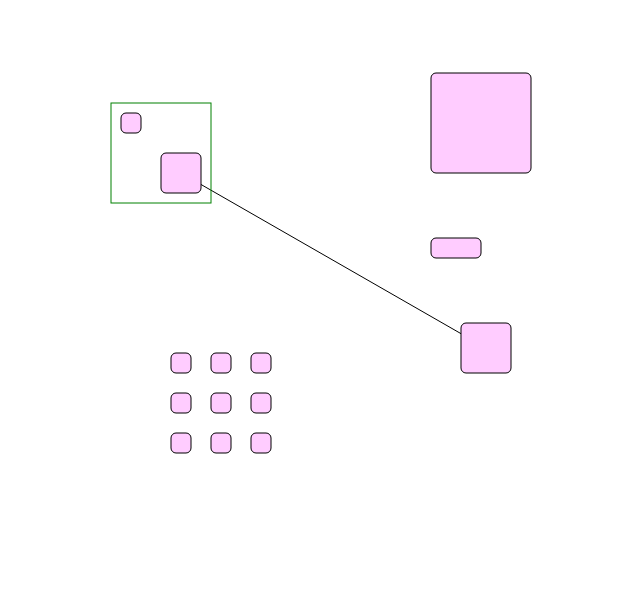
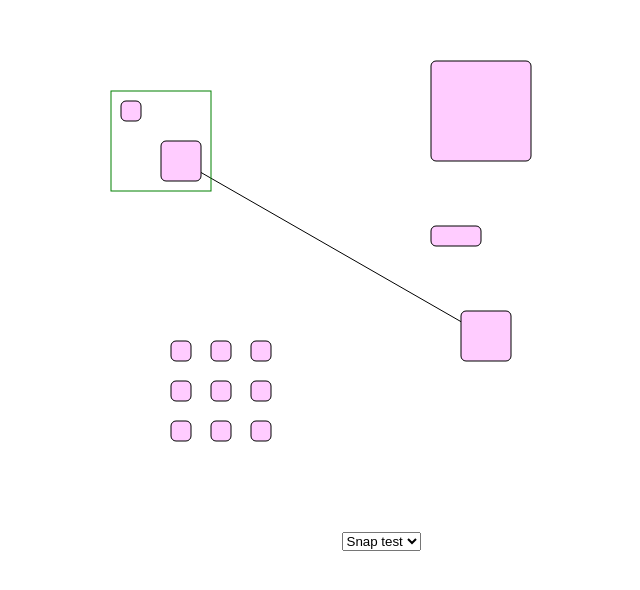
Before and after one commit to kkckkc/diagram-craft, a React (Vite) app: page / in a window 1280 px wide. Shown: the part 104-694 px from the top of the page, without its empty margins (259-899 px from the left). Built offline with nearby package versions, Linux system fonts and the light colour scheme.

Commit message:
Add sample diagrams

```diff
--- a/src/App.tsx
+++ b/src/App.tsx
@@ -1,188 +1,24 @@
 import './App.css';
-import { deserializeDiagram, SerializedDiagram } from './model/serialization.ts';
+import { deserializeDiagram } from './model/serialization.ts';
 import { Canvas } from './canvas/Canvas.tsx';
-import { useEffect } from 'react';
+import { useEffect, useState } from 'react';
+import { snapTestDiagram } from './sample/snap-test.ts';
+import { simpleDiagram } from './sample/simple.ts';
 
-const diagram: SerializedDiagram = {
-  elements: [
-    {
-      type: 'edge',
-      id: 'e1',
-      start: { anchor: 'c', node: { id: '1_2' } },
-      end: { anchor: 'c', node: { id: '2' } }
-    },
-    {
-      type: 'node',
-      nodeType: 'group',
-      id: '1',
-      bounds: {
-        pos: { x: 50, y: 50 },
-        size: { w: 100, h: 100 },
-        rotation: 0
-      },
-      children: [
-        {
-          type: 'node',
-          nodeType: 'rect',
-          id: '1_1',
-          bounds: {
-            pos: { x: 10, y: 10 },
-            size: { w: 20, h: 20 },
-            rotation: 0
-          },
-          children: []
-        },
-        {
-          type: 'node',
-          nodeType: 'rect',
-          id: '1_2',
-          bounds: {
-            pos: { x: 50, y: 50 },
-            size: { w: 40, h: 40 },
-            rotation: 0
-          },
-          children: []
-        }
-      ]
-    },
-    {
-      type: 'node',
-      nodeType: 'rect',
-      id: '2',
-      bounds: {
-        pos: { x: 400, y: 270 },
-        size: { w: 50, h: 50 },
-        rotation: 0
-      },
-      children: []
-    },
-    {
-      type: 'node',
-      nodeType: 'rect',
-      id: '3',
-      bounds: {
-        pos: { x: 370, y: 20 },
-        size: { w: 100, h: 100 },
-        rotation: 0
-      },
-      children: []
-    },
-    {
-      type: 'node',
-      nodeType: 'rect',
-      id: '4',
-      bounds: {
-        pos: { x: 370, y: 185 },
-        size: { w: 50, h: 20 },
-        rotation: 0
-      },
-      children: []
-    },
-    {
-      type: 'node',
-      nodeType: 'rect',
-      id: '010',
-      bounds: {
-        pos: { x: 110, y: 300 },
-        size: { w: 20, h: 20 },
-        rotation: 0
-      },
-      children: []
-    },
-    {
-      type: 'node',
-      nodeType: 'rect',
-      id: '011',
-      bounds: {
-        pos: { x: 110, y: 340 },
-        size: { w: 20, h: 20 },
-        rotation: 0
-      },
-      children: []
-    },
-    {
-      type: 'node',
-      nodeType: 'rect',
-      id: '012',
-      bounds: {
-        pos: { x: 110, y: 380 },
-        size: { w: 20, h: 20 },
-        rotation: 0
-      },
-      children: []
-    },
-    {
-      type: 'node',
-      nodeType: 'rect',
-      id: '10',
-      bounds: {
-        pos: { x: 150, y: 300 },
-        size: { w: 20, h: 20 },
-        rotation: 0
-      },
-      children: []
-    },
-    {
-      type: 'node',
-      nodeType: 'rect',
-      id: '11',
-      bounds: {
-        pos: { x: 190, y: 300 },
-        size: { w: 20, h: 20 },
-        rotation: 0
-      },
-      children: []
-    },
-    {
-      type: 'node',
-      nodeType: 'rect',
-      id: '12',
-      bounds: {
-        pos: { x: 150, y: 340 },
-        size: { w: 20, h: 20 },
-        rotation: 0
-      },
-      children: []
-    },
-    {
-      type: 'node',
-      nodeType: 'rect',
-      id: '13',
-      bounds: {
-        pos: { x: 190, y: 340 },
-        size: { w: 20, h: 20 },
-        rotation: 0
-      },
-      children: []
-    },
-    {
-      type: 'node',
-      nodeType: 'rect',
-      id: '14',
-      bounds: {
-        pos: { x: 150, y: 380 },
-        size: { w: 20, h: 20 },
-        rotation: 0
-      },
-      children: []
-    },
-    {
-      type: 'node',
-      nodeType: 'rect',
-      id: '15',
-      bounds: {
-        pos: { x: 190, y: 380 },
-        size: { w: 20, h: 20 },
-        rotation: 0
-      },
-      children: []
-    }
-  ]
-};
-
-const $d = deserializeDiagram(diagram);
+const diagrams = [
+  {
+    name: 'Snap test',
+    diagram: deserializeDiagram(snapTestDiagram)
+  },
+  {
+    name: 'Simple',
+    diagram: deserializeDiagram(simpleDiagram)
+  }
+];
 
 const App = () => {
+  const [selectedDiagram, setSelectedDiagram] = useState(0);
+  const $d = diagrams[selectedDiagram].diagram;
   //useEffect(() => {
   //  perftest(new SnapManagerPerftest());
   //}, []);
@@ -201,8 +37,23 @@ const App = () => {
     return () => {
       document.removeEventListener('keydown', listener);
     };
-  }, []);
-  return <Canvas diagram={$d} />;
+  }, [$d]);
+
+  return (
+    <div>
+      <Canvas diagram={$d} />
+
+      <select
+        onChange={e => {
+          setSelectedDiagram(Number(e.target.value));
+        }}
+      >
+        {diagrams.map((d, idx) => (
+          <option value={idx}>{d.name}</option>
+        ))}
+      </select>
+    </div>
+  );
 };
 
 export default App;
--- /dev/null
+++ b/src/sample/simple.ts
@@ -0,0 +1,41 @@
+import { SerializedDiagram } from '../model/serialization.ts';
+
+export const simpleDiagram: SerializedDiagram = {
+  elements: [
+    {
+      type: 'node',
+      nodeType: 'rect',
+      id: '2',
+      bounds: {
+        pos: { x: 400, y: 270 },
+        size: { w: 50, h: 50 },
+        rotation: 0
+      },
+      children: []
+    },
+
+    {
+      type: 'node',
+      nodeType: 'rect',
+      id: '3',
+      bounds: {
+        pos: { x: 370, y: 20 },
+        size: { w: 100, h: 100 },
+        rotation: 0
+      },
+      children: []
+    },
+
+    {
+      type: 'node',
+      nodeType: 'rect',
+      id: '4',
+      bounds: {
+        pos: { x: 370, y: 185 },
+        size: { w: 50, h: 20 },
+        rotation: 0
+      },
+      children: []
+    }
+  ]
+};
--- /dev/null
+++ b/src/sample/snap-test.ts
@@ -0,0 +1,178 @@
+import { SerializedDiagram } from '../model/serialization.ts';
+
+export const snapTestDiagram: SerializedDiagram = {
+  elements: [
+    {
+      type: 'edge',
+      id: 'e1',
+      start: { anchor: 'c', node: { id: '1_2' } },
+      end: { anchor: 'c', node: { id: '2' } }
+    },
+    {
+      type: 'node',
+      nodeType: 'group',
+      id: '1',
+      bounds: {
+        pos: { x: 50, y: 50 },
+        size: { w: 100, h: 100 },
+        rotation: 0
+      },
+      children: [
+        {
+          type: 'node',
+          nodeType: 'rect',
+          id: '1_1',
+          bounds: {
+            pos: { x: 10, y: 10 },
+            size: { w: 20, h: 20 },
+            rotation: 0
+          },
+          children: []
+        },
+        {
+          type: 'node',
+          nodeType: 'rect',
+          id: '1_2',
+          bounds: {
+            pos: { x: 50, y: 50 },
+            size: { w: 40, h: 40 },
+            rotation: 0
+          },
+          children: []
+        }
+      ]
+    },
+    {
+      type: 'node',
+      nodeType: 'rect',
+      id: '2',
+      bounds: {
+        pos: { x: 400, y: 270 },
+        size: { w: 50, h: 50 },
+        rotation: 0
+      },
+      children: []
+    },
+    {
+      type: 'node',
+      nodeType: 'rect',
+      id: '3',
+      bounds: {
+        pos: { x: 370, y: 20 },
+        size: { w: 100, h: 100 },
+        rotation: 0
+      },
+      children: []
+    },
+    {
+      type: 'node',
+      nodeType: 'rect',
+      id: '4',
+      bounds: {
+        pos: { x: 370, y: 185 },
+        size: { w: 50, h: 20 },
+        rotation: 0
+      },
+      children: []
+    },
+    {
+      type: 'node',
+      nodeType: 'rect',
+      id: '010',
+      bounds: {
+        pos: { x: 110, y: 300 },
+        size: { w: 20, h: 20 },
+        rotation: 0
+      },
+      children: []
+    },
+    {
+      type: 'node',
+      nodeType: 'rect',
+      id: '011',
+      bounds: {
+        pos: { x: 110, y: 340 },
+        size: { w: 20, h: 20 },
+        rotation: 0
+      },
+      children: []
+    },
+    {
+      type: 'node',
+      nodeType: 'rect',
+      id: '012',
+      bounds: {
+        pos: { x: 110, y: 380 },
+        size: { w: 20, h: 20 },
+        rotation: 0
+      },
+      children: []
+    },
+    {
+      type: 'node',
+      nodeType: 'rect',
+      id: '10',
+      bounds: {
+        pos: { x: 150, y: 300 },
+        size: { w: 20, h: 20 },
+        rotation: 0
+      },
+      children: []
+    },
+    {
+      type: 'node',
+      nodeType: 'rect',
+      id: '11',
+      bounds: {
+        pos: { x: 190, y: 300 },
+        size: { w: 20, h: 20 },
+        rotation: 0
+      },
+      children: []
+    },
+    {
+      type: 'node',
+      nodeType: 'rect',
+      id: '12',
+      bounds: {
+        pos: { x: 150, y: 340 },
+        size: { w: 20, h: 20 },
+        rotation: 0
+      },
+      children: []
+    },
+    {
+      type: 'node',
+      nodeType: 'rect',
+      id: '13',
+      bounds: {
+        pos: { x: 190, y: 340 },
+        size: { w: 20, h: 20 },
+        rotation: 0
+      },
+      children: []
+    },
+    {
+      type: 'node',
+      nodeType: 'rect',
+      id: '14',
+      bounds: {
+        pos: { x: 150, y: 380 },
+        size: { w: 20, h: 20 },
+        rotation: 0
+      },
+      children: []
+    },
+    {
+      type: 'node',
+      nodeType: 'rect',
+      id: '15',
+      bounds: {
+        pos: { x: 190, y: 380 },
+        size: { w: 20, h: 20 },
+        rotation: 0
+      },
+      children: []
+    }
+  ]
+};
```
Also changed, not shown: 1 other file (tests, documents, lock files or other folders).
